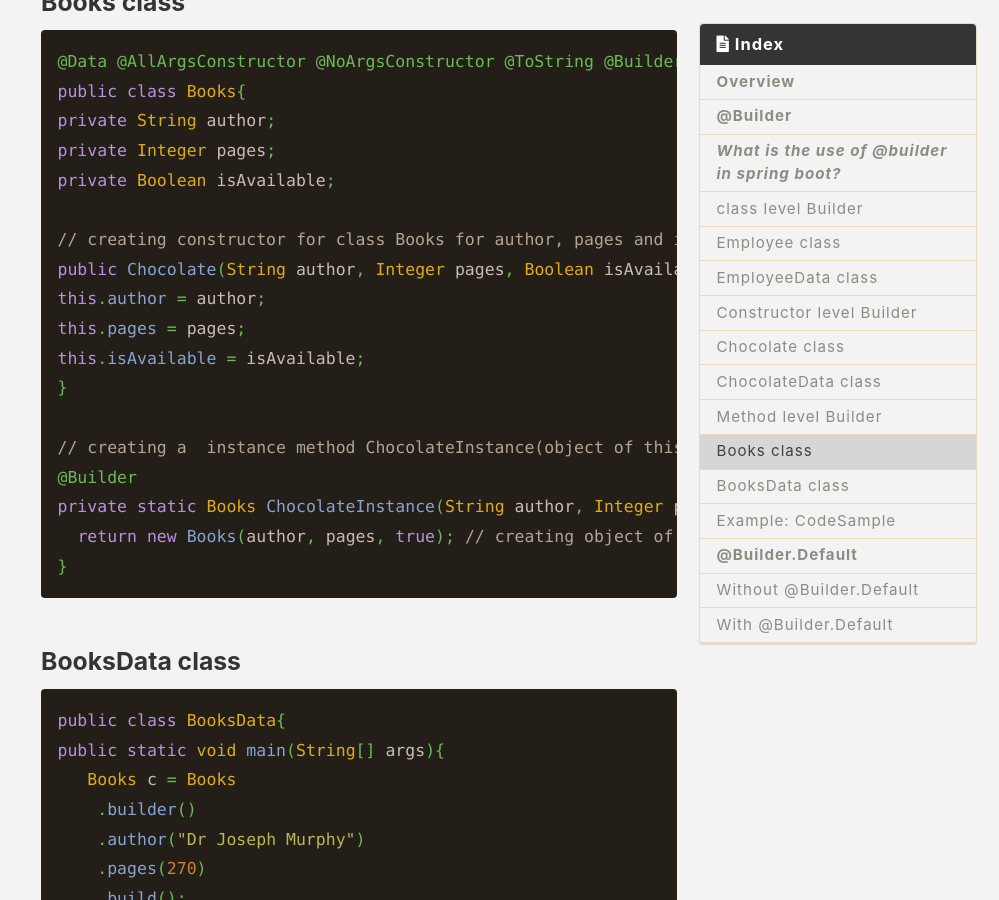
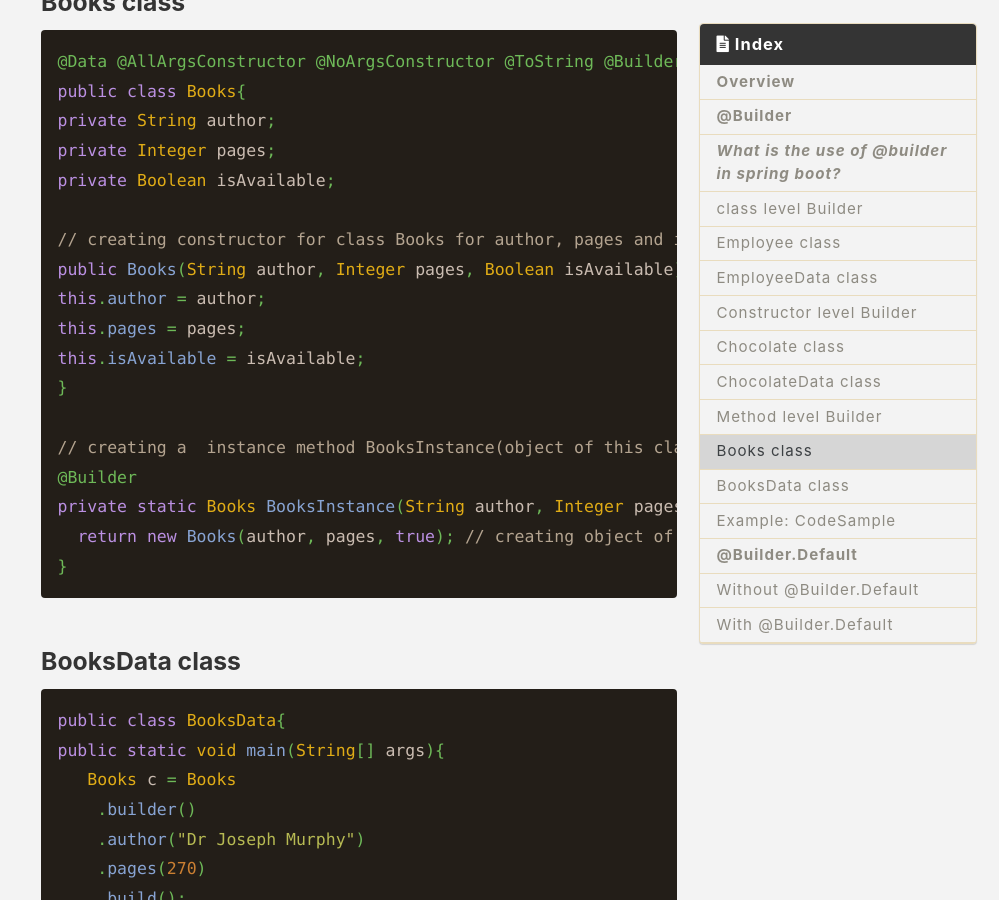
Before and after one commit to deepthivempati/deepthivempati.github.io, a Jekyll site: the page built from _posts/annotations/2022-10-21-builder.md, in a window 1280 px wide and 900 px high, scrolled down 3419 px. Shown: the whole window, without its empty margins (281-1280 px from the left). Built offline with Jekyll 4.4.1, drawn with Linux system fonts in a browser that asks for light colours; cached includes are drawn as plain includes.

Commit message:
builder Design pattern

````diff
--- a/_posts/annotations/2022-10-21-builder.md
+++ b/_posts/annotations/2022-10-21-builder.md
@@ -91,15 +91,15 @@ private Integer pages;
 private Boolean isAvailable;
 
 // creating constructor for class Books for author, pages and isAvailable variables
-public Chocolate(String author, Integer pages, Boolean isAvailable){
+public Books(String author, Integer pages, Boolean isAvailable){
 this.author = author;
 this.pages = pages;
 this.isAvailable = isAvailable;
 }
 
-// creating a  instance method ChocolateInstance(object of this class)
+// creating a  instance method BooksInstance(object of this class)
 @Builder
-private static Books ChocolateInstance(String author, Integer pages){
+private static Books BooksInstance(String author, Integer pages){
   return new Books(author, pages, true); // creating object of Books class
 }
 ```
````
